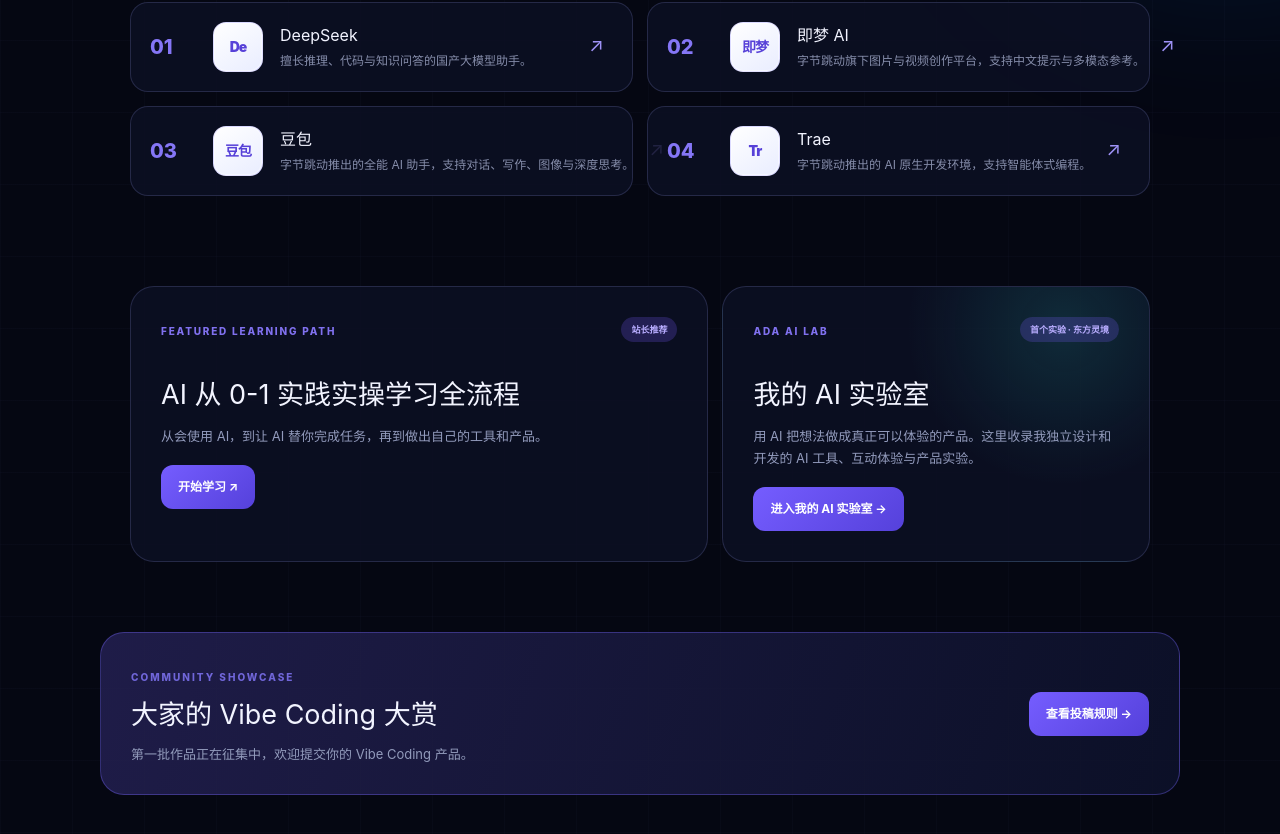
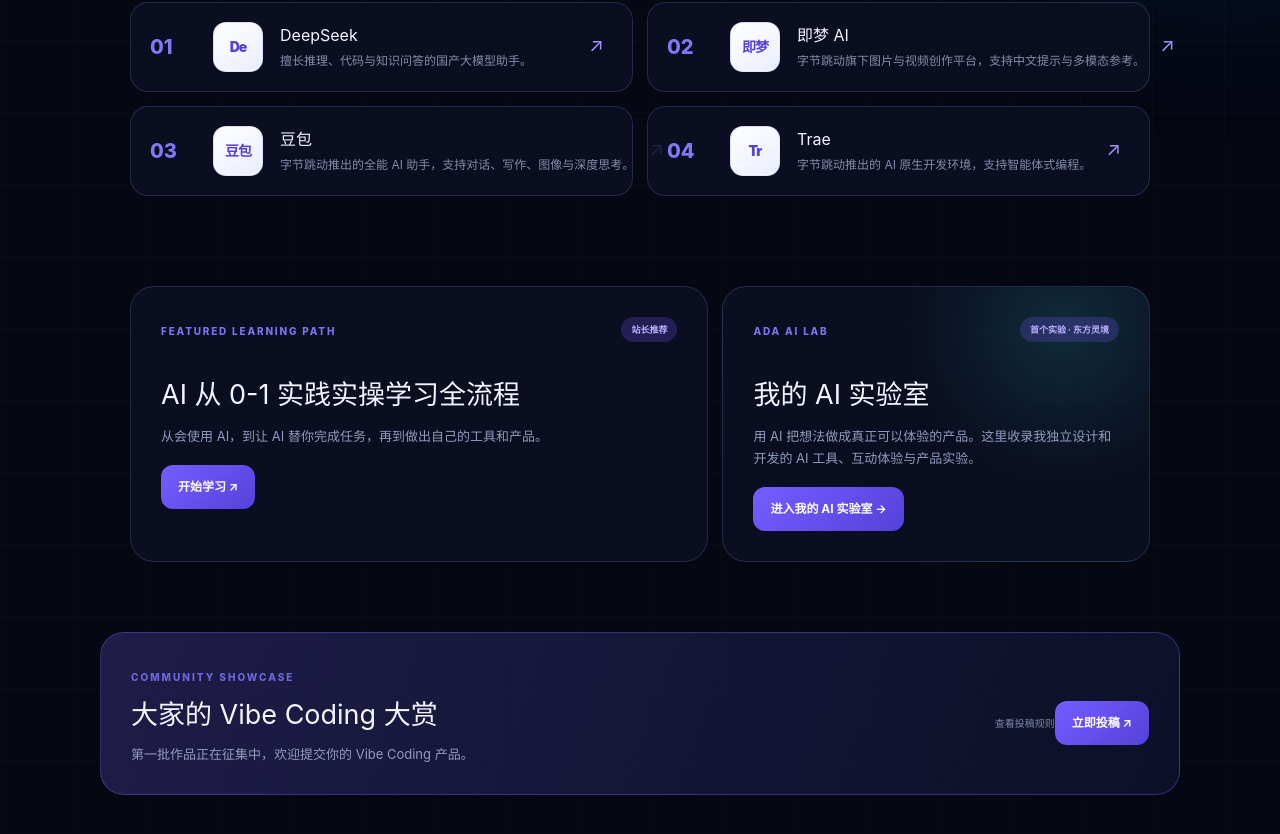
Before and after one commit to wyx729/ada-ai-nav, a Next.js app: page / in a window 1280 px wide. Shown: the part 968-1802 px from the top of the page. Built offline with nearby package versions, Linux system fonts and the light colour scheme.

Commit message:
feat: connect Vibe Coding submission form

```diff
--- a/app/page.tsx
+++ b/app/page.tsx
@@ -334,6 +334,7 @@
 }
 
 type View = "home" | "library" | "advisor" | "resources" | "lab" | "vibe" | "about";
+const vibeSubmissionUrl = "https://ycnd2i22pji6.feishu.cn/share/base/form/shrcnpdwydtrpMJxp1Ye1vYHffg";
 
 const mainNav: Array<{ view: View; label: string }> = [
   { view: "home", label: "首页" },
@@ -714,7 +715,10 @@
               <h2>大家的 Vibe Coding 大赏</h2>
               <p>第一批作品正在征集中，欢迎提交你的 Vibe Coding 产品。</p>
             </div>
-            <button className="big-action" onClick={() => go("vibe")}>查看投稿规则 →</button>
+            <div className="showcase-actions">
+              <button className="text-action" onClick={() => go("vibe")}>查看投稿规则</button>
+              <a className="big-action" href={vibeSubmissionUrl} target="_blank" rel="noreferrer">立即投稿 ↗</a>
+            </div>
           </section>
         </>
       )}
@@ -876,14 +880,14 @@
 
       {view === "vibe" && (
         <section className="page-shell">
-          <div className="page-hero vibe-hero"><small>COMMUNITY SHOWCASE</small><h1>大家的<br /><span>Vibe Coding 大赏</span></h1><p>每个人都可以用 AI，把自己的想法做成真正能用的产品。</p><button className="big-action disabled-action" disabled>投稿通道准备中</button></div>
-          <section className="submission-empty"><div className="empty-orbit">✦</div><h2>第一批作品正在征集中</h2><p>欢迎提交你用 AI 完成的网站、工具、小游戏、Agent 或创意实验。作品通过人工审核后将在这里展示。</p></section>
+          <div className="page-hero vibe-hero"><small>COMMUNITY SHOWCASE</small><h1>大家的<br /><span>Vibe Coding 大赏</span></h1><p>每个人都可以用 AI，把自己的想法做成真正能用的产品。</p><a className="big-action" href={vibeSubmissionUrl} target="_blank" rel="noreferrer">提交我的作品 ↗</a></div>
+          <section className="submission-empty"><div className="empty-orbit">✦</div><h2>第一批作品正在征集中</h2><p>欢迎提交你用 AI 完成的网站、工具、小游戏、Agent 或创意实验。填写飞书报名表后，作品将由 Ada 人工审核，通过后在这里展示。</p><a className="big-action" href={vibeSubmissionUrl} target="_blank" rel="noreferrer">打开报名表 ↗</a></section>
           <div className="submission-layout">
             <article className="submission-card"><small>可以投稿</small><h2>真实可访问的 Vibe Coding 产品</h2><ul><li>网站与效率工具</li><li>学习教育与内容创作</li><li>AI Agent 与自动化</li><li>游戏、互动和艺术实验</li></ul></article>
             <article className="submission-card"><small>审核标准</small><h2>先保证真实、安全与可用</h2><ul><li>至少具备一项可使用功能</li><li>介绍真实且拥有发布权</li><li>不存在欺诈、恶意下载和侵权</li><li>链接可以稳定访问</li></ul></article>
           </div>
           <article className="form-template">
-            <div><small>FEISHU FORM TEMPLATE</small><h2>投稿表单字段模板</h2><p>飞书表单创建后，这里的按钮将直接连接公开投稿入口。</p></div>
+            <div><small>HOW TO SUBMIT</small><h2>三步完成投稿</h2><p>打开飞书报名表，填写作品信息并提交。审核通过后，作品将在大赏中公开展示。</p><a className="big-action" href={vibeSubmissionUrl} target="_blank" rel="noreferrer">前往飞书投稿 ↗</a></div>
             <div className="field-cloud">{["作品名称", "作品链接", "一句话介绍", "详细介绍", "作品分类", "作者昵称", "作者主页", "作品封面", "使用的 AI 工具", "免费 / 付费", "手机端支持", "审核联系方式", "发布权确认", "展示授权"].map((field) => <span key={field}>{field}</span>)}</div>
           </article>
           <p className="legal-note">Ada AI导航仅提供作品展示与导航，不对第三方产品的数据安全、服务质量和交易行为作保证。访问和使用前请自行判断风险。</p>
```
